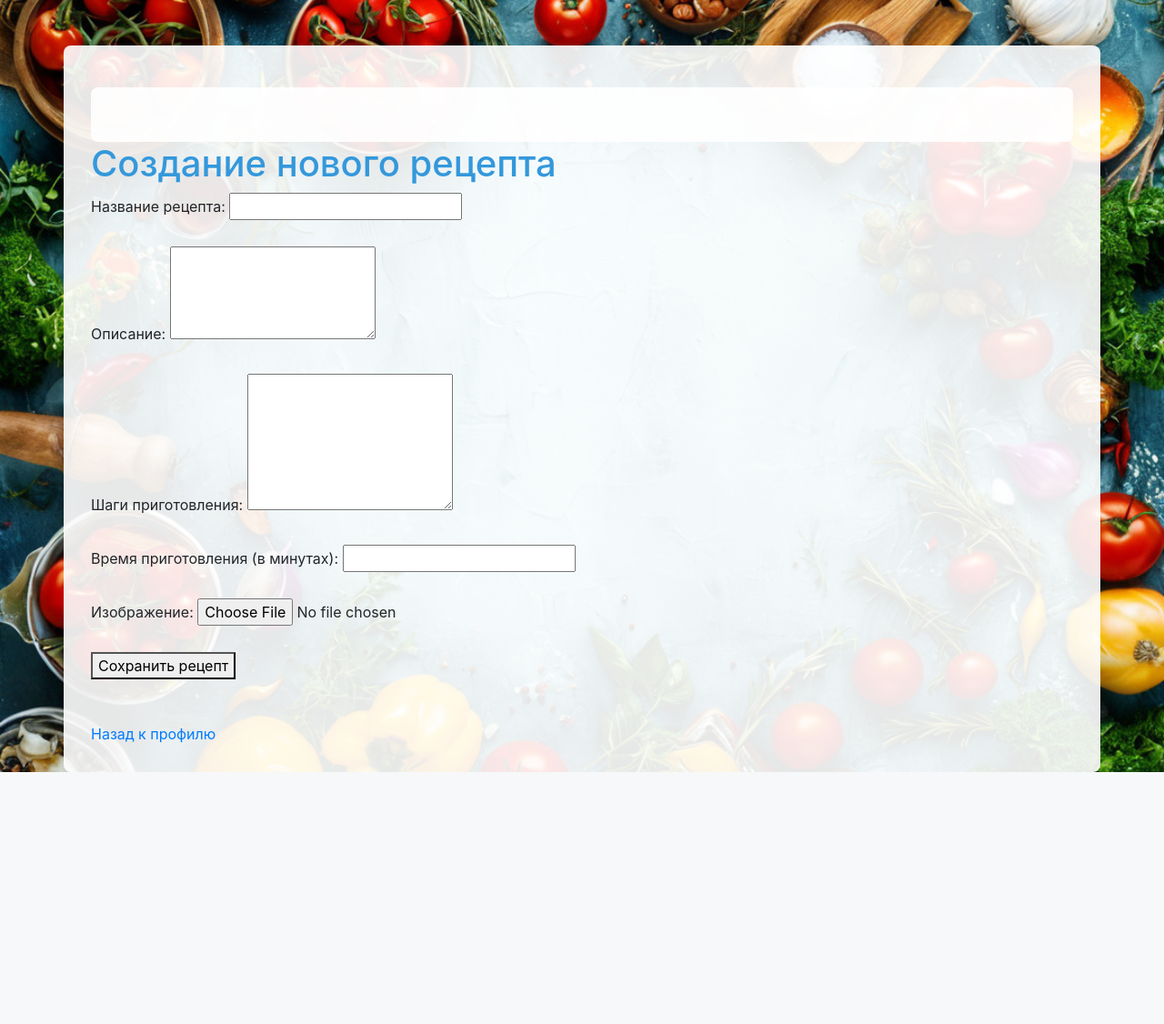
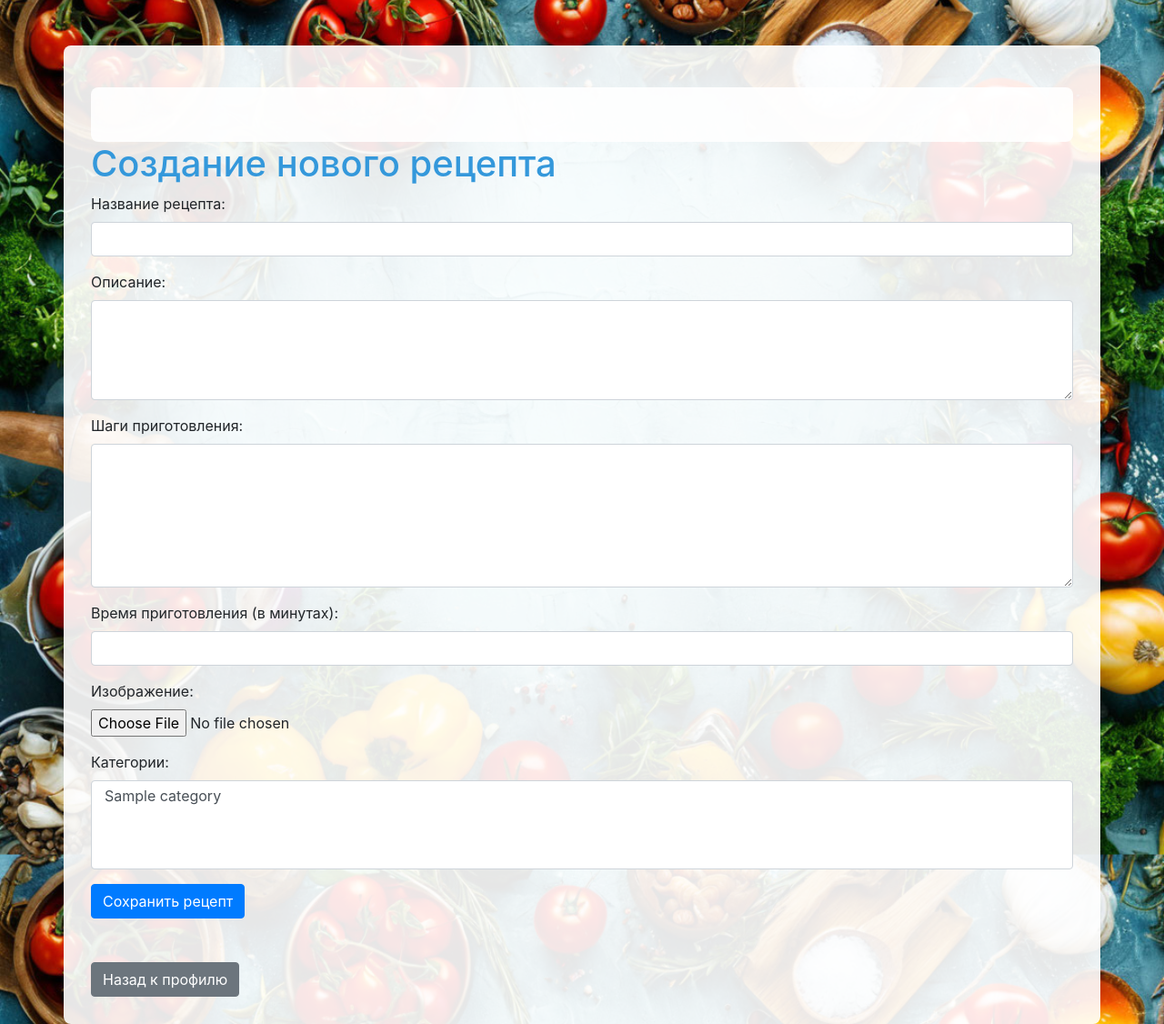
Before and after one commit to Andreytsvl/Recire, a Django app: page /create-recipe/ in a window 1280 px wide. Shown: the part 56-1182 px from the top of the page at 91% size. Before the commit the page ends 905 px from the top, so only its background shows below. Run offline with Django 5.2, Linux system fonts and the light colour scheme; a user stored in the database is signed in; tables that the repository leaves empty hold one stand-in row (values such as "Sample post"); some libraries are stand-ins or nearby versions.

Commit message:
add recipe

```diff
--- a/rec/urls.py
+++ b/rec/urls.py
@@ -17,6 +17,7 @@ Including another URLconf
 from django.contrib import admin
 from django.urls import path, include
 #from rec import settings
+from django.conf import settings
 from django.conf.urls.static import static
 
 urlpatterns = [
@@ -25,3 +26,5 @@ urlpatterns = [
     path('user/', include('user.urls', namespace='user')),
     #static(settings.MEDIA_URL, document_root=settings.MEDIA_ROOT) #DEBUG режим
 ]
+if settings.DEBUG:
+    urlpatterns += static(settings.MEDIA_URL, document_root=settings.MEDIA_ROOT)
--- a/recipes/forms.py
+++ b/recipes/forms.py
@@ -1,5 +1,5 @@
 from django import forms
-from recipes.models import Recipe
+from recipes.models import Recipe, Category
 
 class RecipeForm(forms.ModelForm):
     class Meta:
@@ -17,6 +17,17 @@ class RecipeForm(forms.ModelForm):
 
 
 class CreateRecipeForm(forms.ModelForm):
+    categories = forms.ModelMultipleChoiceField(
+        queryset=Category.objects.all(),
+        widget=forms.CheckboxSelectMultiple,
+        required=True,
+        label="Категории"
+    )
+
     class Meta:
         model = Recipe
-        fields = ['title', 'description']
+        fields = ['title', 'description', 'preparation_steps', 'cooking_time', 'image', 'categories']
+        widgets = {
+            'preparation_steps': forms.Textarea(attrs={'rows': 6}),
+            'description': forms.Textarea(attrs={'rows': 4}),
+        }
--- a/recipes/models.py
+++ b/recipes/models.py
@@ -1,6 +1,18 @@
 from django.db import models
 from user.models import User
+from django.contrib.auth import get_user_model
 
+User = get_user_model()
+
+class Category(models.Model):
+    name = models.CharField(max_length=100, verbose_name="Название категории")
+
+    def __str__(self):
+        return self.name
+
+    class Meta:
+        verbose_name = 'Категория'
+        verbose_name_plural = 'Категории'
 class Recipe(models.Model):
     title = models.CharField(max_length=255, verbose_name="Название рецепта")
     description = models.TextField(verbose_name="Описание")
@@ -8,6 +20,7 @@ class Recipe(models.Model):
     cooking_time = models.IntegerField(verbose_name="Время приготовления (минуты)")
     image = models.ImageField(upload_to='rec/', verbose_name="Изображение")
     author = models.ForeignKey(User, on_delete=models.CASCADE, verbose_name="Автор")
+    categories = models.ManyToManyField(Category, through='RecipeCategory', verbose_name="Категории")
     #created_at = models.DateTimeField(auto_now_add=True, default=None, verbose_name='Дата добавления')
 
     def __str__(self):
@@ -18,19 +31,16 @@ class Recipe(models.Model):
         verbose_name = 'Рецепт'
         verbose_name_plural = 'Рецепты'
 
-class Category(models.Model):
-    name = models.CharField(max_length=100, verbose_name="Название категории")
 
-    def __str__(self):
-        return self.name
 
 class RecipeCategory(models.Model):
     recipe = models.ForeignKey(Recipe, on_delete=models.CASCADE, verbose_name="Рецепт")
-    author = models.ForeignKey(User, on_delete=models.CASCADE, verbose_name="Автор")
+    #author = models.ForeignKey(User, on_delete=models.CASCADE, verbose_name="Автор")
     category = models.ForeignKey(Category, on_delete=models.CASCADE, verbose_name="Категория")
 
     class Meta:
-        unique_together = ('recipe', 'author', 'category')
-
+        unique_together = ('recipe', 'category')
+        verbose_name = 'Категория рецепта'
+        verbose_name_plural = 'Категории рецептов'
     def __str__(self):
         return f"{self.recipe.title} - {self.category.name}"
--- a/recipes/templates/create_recipe.html
+++ b/recipes/templates/create_recipe.html
@@ -8,35 +8,47 @@
 </head>
 <body>
     <h1>Создание нового рецепта</h1>
-    <form method="POST" action="{% url 'rec:create_recipe' %}" enctype="multipart/form-data">
+    <form method="POST" action="{% url 'recipes:create_recipe' %}" enctype="multipart/form-data">
         {% csrf_token %}
 
-        <label for="title">Название рецепта:</label>
-        <input type="text" name="title" id="title" required>
-        <br><br>
+        <div class="form-group">
+            <label for="title">Название рецепта:</label>
+            <input type="text" name="title" id="title" class="form-control" required>
+        </div>
 
-        <label for="description">Описание:</label>
-        <textarea name="description" id="description" rows="4" required></textarea>
-        <br><br>
+        <div class="form-group">
+            <label for="description">Описание:</label>
+            <textarea name="description" id="description" rows="4" class="form-control" required></textarea>
+        </div>
 
-        <label for="instructions">Шаги приготовления:</label>
-        <textarea name="instructions" id="instructions" rows="6" required></textarea>
-        <br><br>
+        <div class="form-group">
+            <label for="preparation_steps">Шаги приготовления:</label>
+            <textarea name="preparation_steps" id="preparation_steps" rows="6" class="form-control" required></textarea>
+        </div>
 
-        <label for="prep_time">Время приготовления (в минутах):</label>
-        <input type="number" name="prep_time" id="prep_time" required>
-        <br><br>
+        <div class="form-group">
+            <label for="cooking_time">Время приготовления (в минутах):</label>
+            <input type="number" name="cooking_time" id="cooking_time" class="form-control" required>
+        </div>
 
-        <label for="image">Изображение:</label>
-        <input type="file" name="image" id="image" accept="image/*">
-        <br><br>
+        <div class="form-group">
+            <label for="image">Изображение:</label>
+            <input type="file" name="image" id="image" class="form-control-file" accept="image/*">
+        </div>
 
-        <input type="hidden" name="author" value="{{ user.username }}"> <!-- Предполагаем, что пользователь аутентифицирован -->
+        <div class="form-group">
+            <label for="categories">Категории:</label>
+            <select name="categories" id="categories" class="form-control" multiple required>
+                {% for category in categories %}
+                    <option value="{{ category.id }}">{{ category.name }}</option>
+                {% endfor %}
+            </select>
+        </div>
 
-        <button type="submit">Сохранить рецепт</button>
+        <button type="submit" class="btn btn-primary">Сохранить рецепт</button>
     </form>
 
     <br><br>
-    <a href="{% url 'user:profile' %}">Назад к профилю</a>
+    <a href="{% url 'user:profile' %}" class="btn btn-secondary">Назад к профилю</a>
 </body>
-{% endblock  %}
+{% endblock %}
--- a/recipes/urls.py
+++ b/recipes/urls.py
@@ -1,7 +1,7 @@
 from django.urls import path, include
 from recipes import views
 
-app_name = 'rec'
+app_name = 'recipes'
 
 
 urlpatterns = [
@@ -9,4 +9,5 @@ urlpatterns = [
     path('about/', views.about, name='about'),
     path('random-recipe/', views.random_recipe, name='random_recipe'),
     path('create-recipe/', views.create_recipe, name='create_recipe'),
+
 ]
--- a/recipes/views.py
+++ b/recipes/views.py
@@ -1,6 +1,6 @@
 from django.http import HttpResponse
 
-from recipes.models import Recipe
+from recipes.models import Recipe, Category
 from django.shortcuts import render, redirect
 from django.contrib.auth.decorators import login_required
 from recipes.forms import CreateRecipeForm
@@ -9,7 +9,7 @@ import random
 
 def index(request):
     recipes = Recipe.objects.all()[:5]  # Получаем первые 5 рецептов
-    return render(request, 'index.html', {'rec': recipes})
+    return render(request, 'index.html', {'recipes': recipes})
 
 def about(request):
     return render(request, 'about.html')
@@ -18,18 +18,20 @@ def about(request):
 @login_required
 def create_recipe(request):
     if request.method == 'POST':
-        form = CreateRecipeForm(request.POST)
+        form = CreateRecipeForm(request.POST, request.FILES)
         if form.is_valid():
             recipe = form.save(commit=False)
-            recipe.user = request.user  # Связываем рецепт с текущим пользователем
+            recipe.author = request.user  # Автоматически заполняем поле author
             recipe.save()
-            return redirect('profile')  # Перенаправляем на страницу профиля
+            form.save_m2m()  # Сохраняем связи с категориями
+            return redirect('user:profile')  # Перенаправляем на страницу профиля
     else:
         form = CreateRecipeForm()
+    categories = Category.objects.all()  # Передаём категории в шаблон
+    return render(request, 'create_recipe.html', {'form': form, 'categories': categories})
 
-    return render(request, 'create_recipe.html', {'form': form})
 
 def random_recipe(request):
     # Отбираем 5 случайных рецептов
     recipes = Recipe.objects.order_by('?')[:5]
-    return render(request, 'random_recipe.html', {'rec': recipes})
+    return render(request, 'random_recipe.html', {'recipes': recipes})
--- a/user/templates/user/profile.html
+++ b/user/templates/user/profile.html
@@ -9,6 +9,9 @@
             <div class="col-md-5">
                 <div class="bg-white p-4 mb-4 mx-2 rounded custom-shadow">
                     <h3 class="text-center mb-4">Профиль пользователя</h3>
+                    <div class="text-center mb-4">
+                        <strong>Логин:</strong> {{ user.username }}
+                    </div>
                     <form action="{% url 'user:profile' %}" method="post" enctype="multipart/form-data">
                         {% csrf_token %}
                         <div class="row">
```
Also changed, not shown: recipes/templates/random_recipe.html (+20 -7 lines), recipes/migrations/0001_initial.py, recipes/migrations/0002_initial.py, recipes/migrations/0003_alter_category_options_alter_recipecategory_options_and_more.py (added), recipes/migrations/0003_alter_recipecategory_category_and_more.py (deleted), user/migrations/0001_initial.py.
